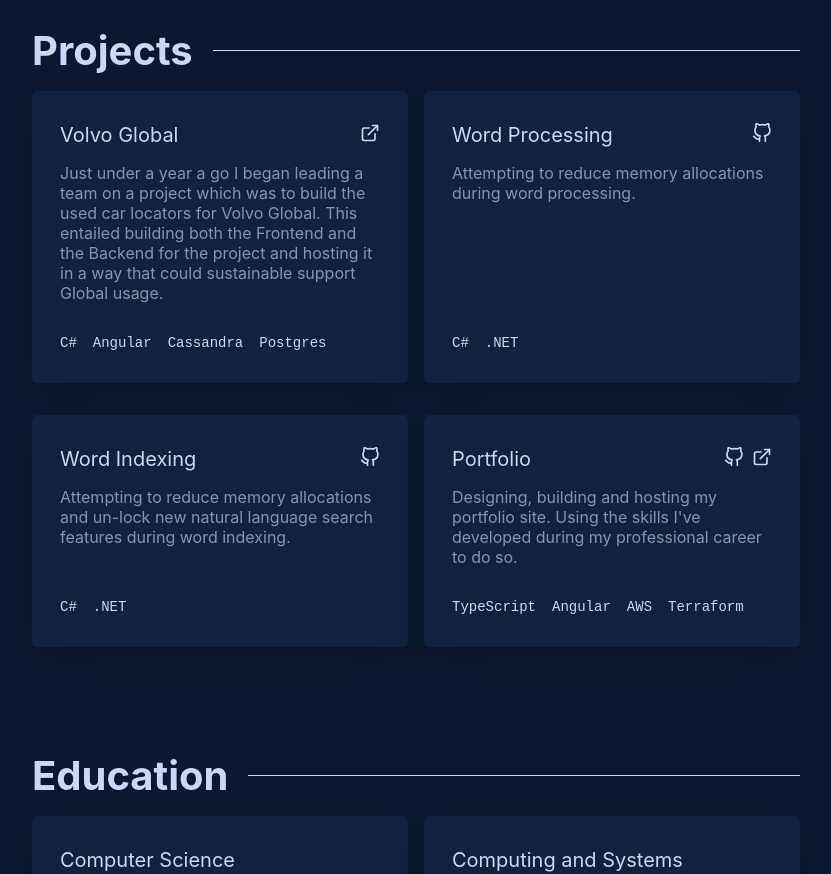
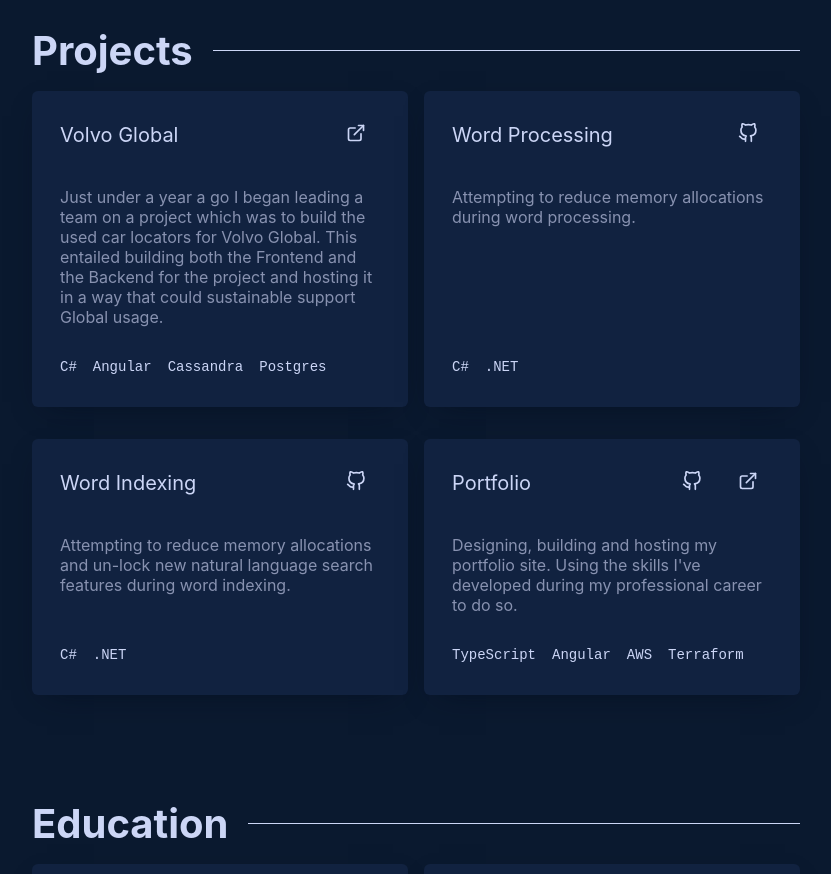
Before and after one commit to MS26/Portfolio, an Angular app: page / in a window 1280 px wide. Shown: the part 3540-4414 px from the top of the page, without its empty margins (224-1055 px from the left). Built offline with nearby package versions, Linux system fonts and the light colour scheme.

Commit message:
Update projects.component.scss

```diff
--- a/src/app/modules/projects/components/projects/projects.component.scss
+++ b/src/app/modules/projects/components/projects/projects.component.scss
@@ -31,9 +31,13 @@
     flex-direction: column;
     align-items: flex-start;
 
+    width: 100%;
+
     &__header {
       display: flex;
       flex-direction: column;
+
+      width: 100%;
 
       &__title {
         display: flex;
@@ -43,6 +47,11 @@
           display: flex;
 
           a {
+            width: 48px;
+            height: 48px;
+
+            text-align: center;
+
             margin: 0 0.25rem;
 
             &:first-of-type {
```
